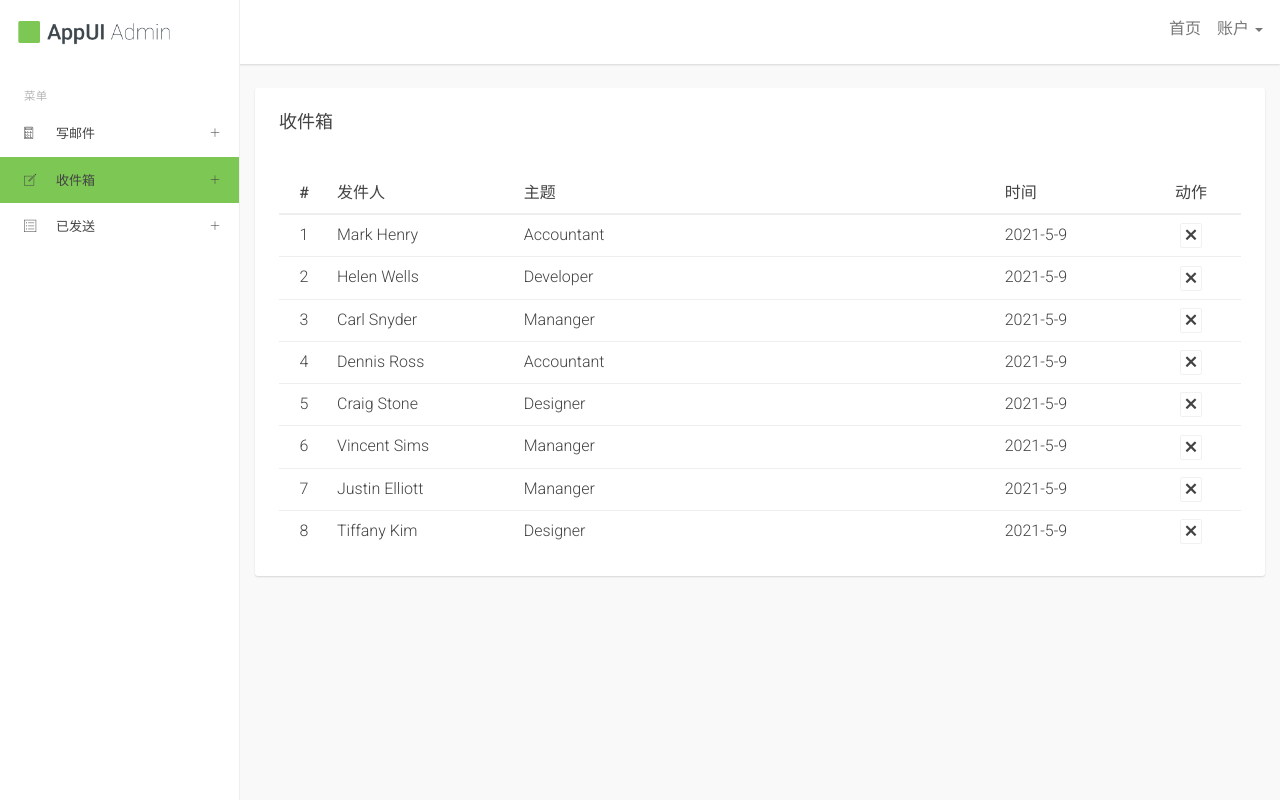
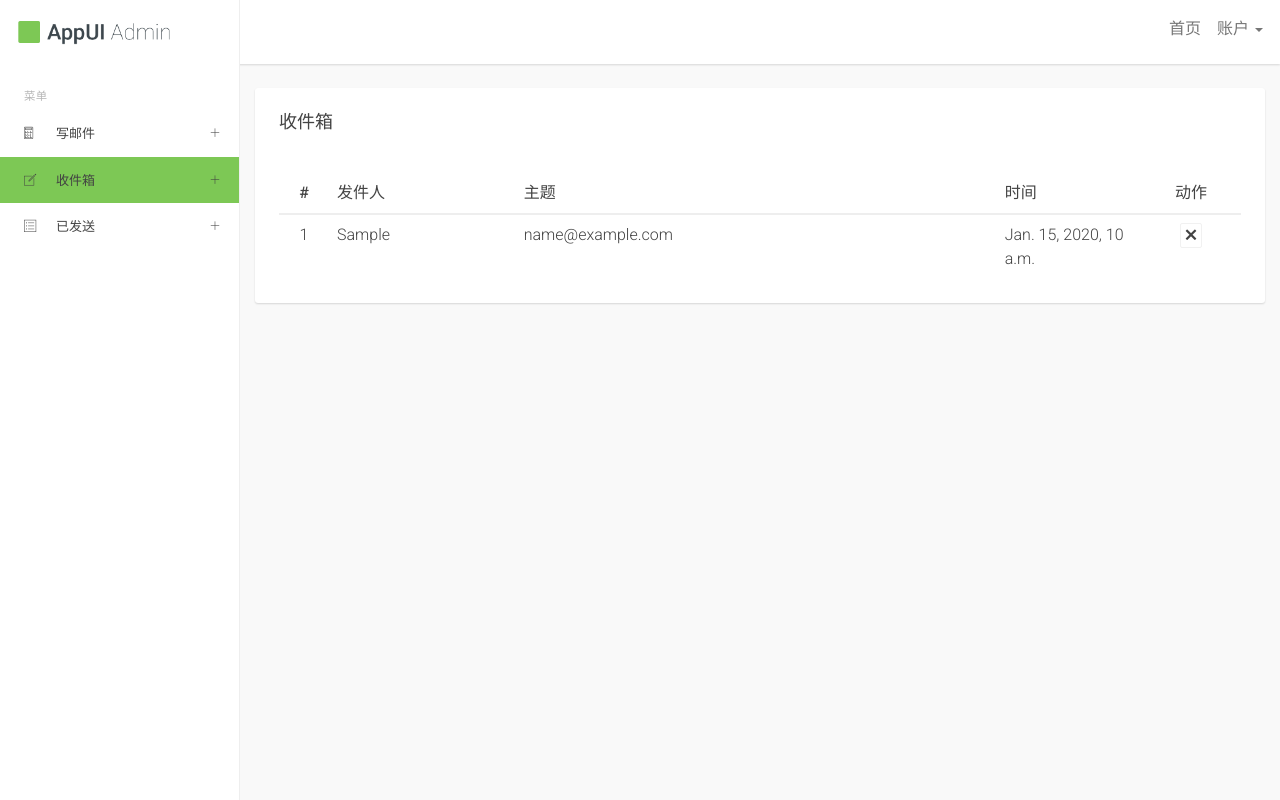
Before and after one commit to misaki1874/EMAIL, a Django app: template frontend/templates/ReceiveEmail.html in a window 1280 px wide. Run offline with Django 3.2, Linux system fonts and the light colour scheme; the template is opened without the code that fills it: most values are stand-ins (such as "Sample title", 1, 10 or a date in 2020); some web fonts are replaced.

Commit message:
收邮件接口

```diff
--- a/Email/settings.py
+++ b/Email/settings.py
@@ -95,7 +95,7 @@ DATABASES = {
         'HOST': '127.0.0.1',  # 数据库地址，本机 ip 地址 127.0.0.1
         'PORT': 3306,  # 端口
         'USER': 'root',  # 数据库用户
-        'PASSWORD': 'xxsql',  # 数据库密码
+        'PASSWORD': 'root',  # 数据库密码
     }
 }
 
--- a/frontend/templates/ReceiveEmail.html
+++ b/frontend/templates/ReceiveEmail.html
@@ -20,7 +20,8 @@
     <link rel="icon" href="../../static/img/favicons/favicon.ico" />
 
     <!-- Google fonts -->
-        <link rel="stylesheet" href="http://fonts.googleapis.com/css?family=Roboto:300,400,400italic,500,900%7CRoboto+Slab:300,400%7CRoboto+Mono:400" />
+    <link rel="stylesheet"
+        href="http://fonts.googleapis.com/css?family=Roboto:300,400,400italic,500,900%7CRoboto+Slab:300,400%7CRoboto+Mono:400" />
 
     <!-- AppUI CSS stylesheets -->
     <link rel="stylesheet" id="css-font-awesome" href="../../static/css/font-awesome.css" />
@@ -42,7 +43,8 @@
                 <div class="app-layout-drawer-scroll">
                     <!-- Drawer logo -->
                     <div id="logo" class="drawer-header">
-                            <a href="#"><img class="img-responsive" src="../../static/img/logo/logo-backend.png" title="AppUI" alt="AppUI" /></a>
+                        <a href="#"><img class="img-responsive" src="../../static/img/logo/logo-backend.png"
+                                title="AppUI" alt="AppUI" /></a>
                     </div>
 
                     <!-- Drawer navigation -->
@@ -94,7 +96,7 @@
 
                         <li class="dropdown">
                             <a href="javascript:void(0)" data-toggle="dropdown">
-                                            <span class="m-r-sm dropdown">  </span>
+                                <span class="m-r-sm dropdown"> </span>
                             </a>
                         </li>
                     </ul>
@@ -132,90 +134,15 @@
                                 </thead>
                                 <tbody>
                                     <tr>
-                                                    <td class="text-center">1</td>
-                                                    <td>Mark Henry</td>
-                                                    <td class="hidden-xs">Accountant</td>
-                                                    <td class="hidden-xs">2021-5-9</td>
+                                        <td class="text-center" id="showId">{{id}}</td>
+                                        <td id="showEmailFrom">{{sendUser}}</td>
+                                        <td class="hidden-xs" id="showEmailSubject">{{emailSubject}}</td>
+                                        <td class="hidden-xs" id="showSendTime">{{emailTime}}</td>
                                         <td class="text-center">
                                             <div class="btn-group">
-                                                            <button class="btn btn-xs btn-default" type="button" data-toggle="tooltip" title="Remove client"><i class="ion-close"></i></button>
-                                                        </div>
-                                                    </td>
-                                                </tr>
-                                                <tr>
-                                                    <td class="text-center">2</td>
-                                                    <td>Helen Wells</td>
-                                                    <td class="hidden-xs">Developer</td>
-                                                    <td class="hidden-xs">2021-5-9</td>
-                                                    <td class="text-center">
-                                                        <div class="btn-group">
-                                                            <button class="btn btn-xs btn-default" type="button" data-toggle="tooltip" title="Remove client"><i class="ion-close"></i></button>
-                                                        </div>
-                                                    </td>
-                                                </tr>
-                                                <tr>
-                                                    <td class="text-center">3</td>
-                                                    <td>Carl Snyder</td>
-                                                    <td class="hidden-xs">Mananger</td>
-                                                    <td class="hidden-xs">2021-5-9</td>
-                                                    <td class="text-center">
-                                                        <div class="btn-group">
-                                                            <button class="btn btn-xs btn-default" type="button" data-toggle="tooltip" title="Remove client"><i class="ion-close"></i></button>
-                                                        </div>
-                                                    </td>
-                                                </tr>
-                                                <tr>
-                                                    <td class="text-center">4</td>
-                                                    <td>Dennis Ross</td>
-                                                    <td class="hidden-xs">Accountant</td>
-                                                    <td class="hidden-xs">2021-5-9</td>
-                                                    <td class="text-center">
-                                                        <div class="btn-group">
-                                                            <button class="btn btn-xs btn-default" type="button" data-toggle="tooltip" title="Remove client"><i class="ion-close"></i></button>
-                                                        </div>
-                                                    </td>
-                                                </tr>
-                                                <tr>
-                                                    <td class="text-center">5</td>
-                                                    <td>Craig Stone</td>
-                                                    <td class="hidden-xs">Designer</td>
-                                                    <td class="hidden-xs">2021-5-9</td>
-                                                    <td class="text-center">
-                                                        <div class="btn-group">
-                                                            <button class="btn btn-xs btn-default" type="button" data-toggle="tooltip" title="Remove client"><i class="ion-close"></i></button>
-                                                        </div>
-                                                    </td>
-                                                </tr>
-                                                <tr>
-                                                    <td class="text-center">6</td>
-                                                    <td>Vincent Sims</td>
-                                                    <td class="hidden-xs">Mananger</td>
-                                                    <td class="hidden-xs">2021-5-9</td>
-                                                    <td class="text-center">
-                                                        <div class="btn-group">
-                                                            <button class="btn btn-xs btn-default" type="button" data-toggle="tooltip" title="Remove client"><i class="ion-close"></i></button>
-                                                        </div>
-                                                    </td>
-                                                </tr>
-                                                <tr>
-                                                    <td class="text-center">7</td>
-                                                    <td>Justin Elliott</td>
-                                                    <td class="hidden-xs">Mananger</td>
-                                                    <td class="hidden-xs">2021-5-9</td>
-                                                    <td class="text-center">
-                                                        <div class="btn-group">
-                                                            <button class="btn btn-xs btn-default" type="button" data-toggle="tooltip" title="Remove client"><i class="ion-close"></i></button>
-                                                        </div>
-                                                    </td>
-                                                </tr>
-                                                <tr>
-                                                    <td class="text-center">8</td>
-                                                    <td>Tiffany Kim</td>
-                                                    <td class="hidden-xs">Designer</td>
-                                                    <td class="hidden-xs">2021-5-9</td>
-                                                    <td class="text-center">
-                                                        <div class="btn-group">
-                                                            <button class="btn btn-xs btn-default" type="button" data-toggle="tooltip" title="Remove client"><i class="ion-close"></i></button>
+                                                <button class="btn btn-xs btn-default" type="button"
+                                                    data-toggle="tooltip" title="Remove client"><i
+                                                        class="ion-close"></i></button>
                                             </div>
                                         </td>
                                     </tr>
@@ -253,6 +180,63 @@
     <script src="../../static/js/app-custom.js"></script>
 
     <script>
+        $(document).ready(function () {
+            $.ajax({
+                type: 'GET',
+                url: '/GetIdentity/',
+                data: {
+                    csrfmiddlewaretoken: '{{ csrf_token }}'
+                },
+                success: function (data) {
+                    // alert(data.status);
+                    if (data.status == 200) {
+                        getList(data.userId);
+                    }
+                }
+            })
+        });
+        function getList(userId) {
+            $.ajax({
+                type: 'GET',
+                url: '/RcvList',
+                // async: false,
+                dateType: "json",
+                data: {
+                    userId:userId,
+                    csrfmiddlewaretoken: '{{ csrf_token }}'
+                },
+                success: function (data) {
+                    alert(JSON.stringify(data));
+                    alert(data.infoList[0].emailFrom);
+                    showTable(data.infoList);
+                }
+            })
+        }
+        // $(document).ready(function () {
+        //     var list;
+        //     $.ajax({
+        //         type: 'POST',
+        //         url: '/RcvList',
+        //         // async: false,
+        //         dateType: "json",
+        //         // data: {
+        //         // },
+        //         success: function (data) {
+        //             alert(JSON.stringify(data));
+        //             alert(data.infoList[0].emailFrom);
+        //             showTable(data.infoList);
+        //         }
+        //     })
+        // });
+        function showTable(infoList) {
+            for (var i = 0; i < infoList.length; i++) {
+                document.getElementById("showId").innerHTML = i + 1;
+                document.getElementById("showEmailFrom").innerHTML = infoList[i].emailFrom;
+                document.getElementById("showEmailSubject").innerHTML = infoList[i].emailSubject;
+                document.getElementById("showSendTime").innerHTML = infoList[i].sendTime;
+            }
+        };
+
         $("#logout").click(function () {
             $.ajax({
                 type: 'GET',
```
Lines whose indentation alone changed are shown as unchanged.
